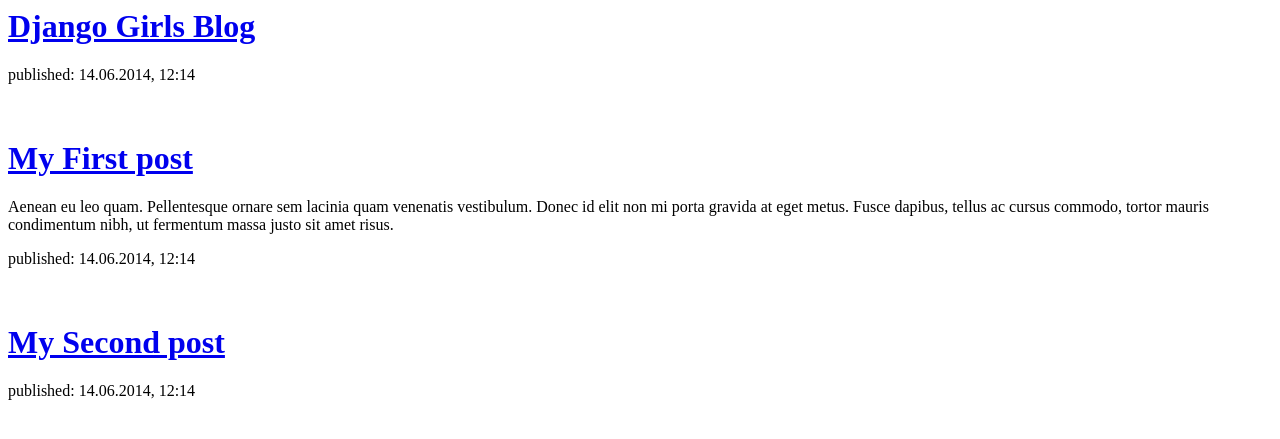
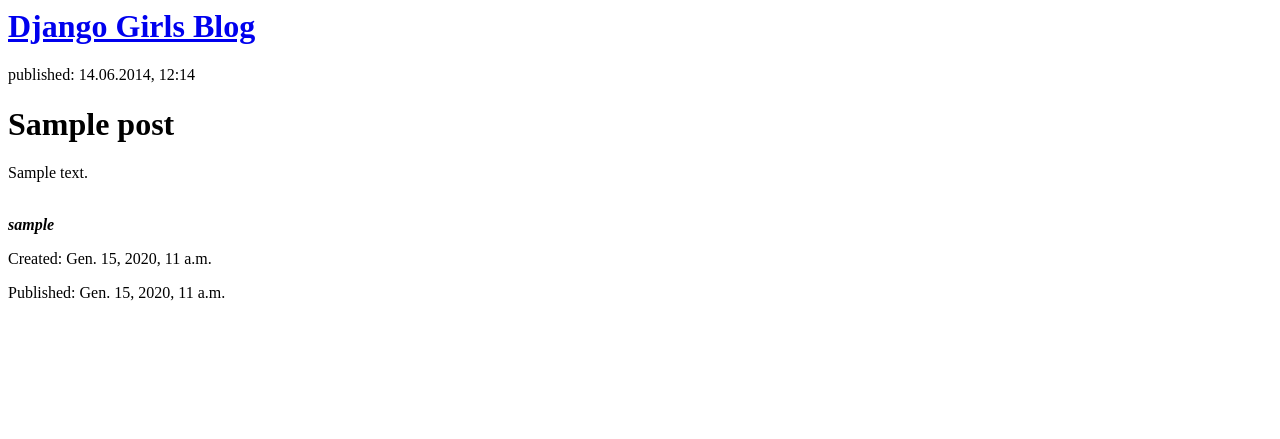
Before and after one commit to moncina84/daludblog, a Django app: template blog/templates/blog/post_list.html in a window 1280 px wide. Shown: the top 439 px of the page. Run offline with Django 3.2, Linux system fonts and the light colour scheme; the template is opened without the code that fills it: values that come from a table or form of the project are taken from there, others are empty; tables that the repository leaves empty hold one stand-in row (values such as "Sample post").

Commit message:
View che mostra i Post salvati

```diff
--- a/blog/templates/blog/post_list.html
+++ b/blog/templates/blog/post_list.html
@@ -9,20 +9,16 @@
         <p>published: 14.06.2014, 12:14</p>
     </div>
 
-    <br/>
-
-    <div>
-        <h1><a href="/">My First post</a></h1>
-        <p>Aenean eu leo quam. Pellentesque ornare sem lacinia quam venenatis vestibulum. Donec id elit non mi porta gravida at eget metus. Fusce dapibus, tellus ac cursus commodo, tortor mauris condimentum nibh, ut fermentum massa justo sit amet risus.</p>
-        <p>published: 14.06.2014, 12:14</p>
-    </div>
-
-    <br/>
-
-    <div>
-        <h1><a href="/">My Second post</a></h1>
-        <p>published: 14.06.2014, 12:14</p>
-    </div>
+    {% for post in posts%}
+        <div>
+            <h1>{{ post.title }}</h1>
+            <p>{{post.text|linebreaksbr}}</p>
+            <br/>
+            <strong><i>{{post.author}}</i></strong>
+            <p>Created: {{post.created_date}}</p>
+            <p>Published: {{post.published_date}}</p>
+        </div>
+    {% endfor %}
 
     </body>
 </html>
```
Also changed, not shown: blog/views.py (+10 -1 lines), 1 other file.
